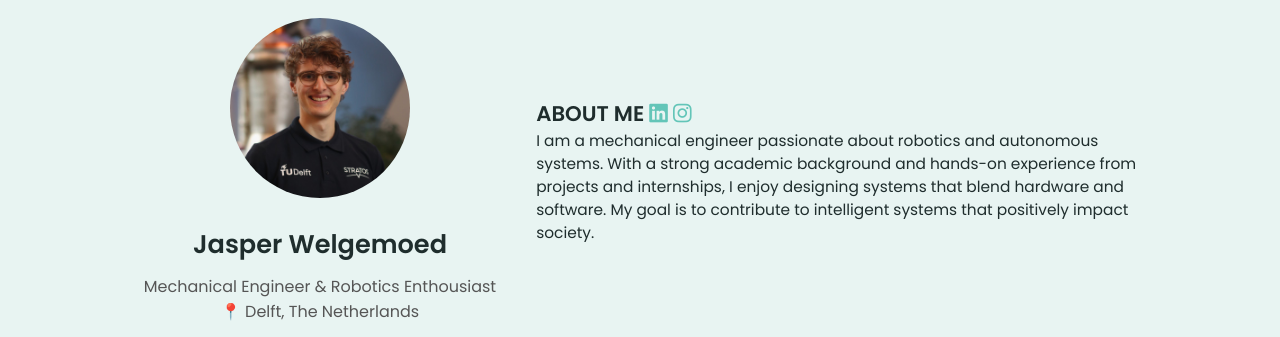
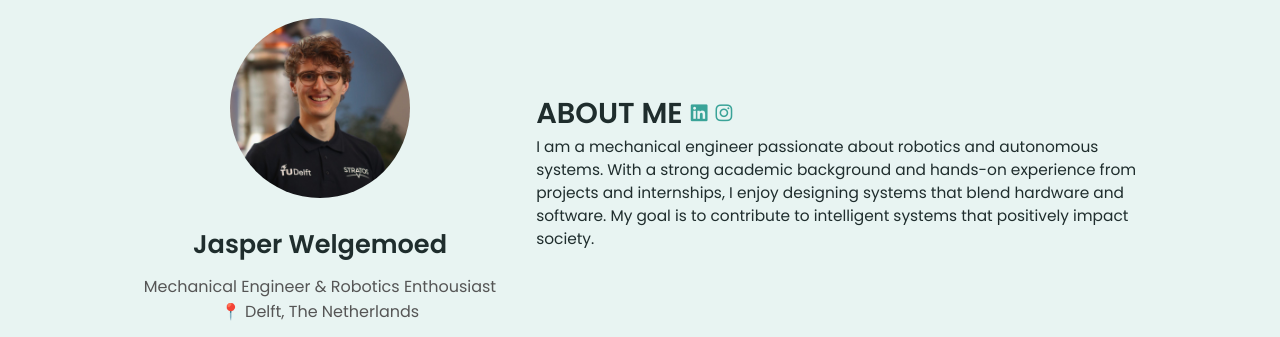
Before and after one commit to jasperwelgemoed/jasperwelgemoed.github.io, a Jekyll site: the page built from index.html, in a window 1280 px wide. Shown: the part 923-1260 px from the top of the page. Built offline with Jekyll 4.4.1, drawn with Linux system fonts in a browser that asks for light colours.

Commit message:
Update styles.css

```diff
--- a/css/styles.css
+++ b/css/styles.css
@@ -1054,3 +1054,21 @@ footer p {
 .bio-text {
   max-width: 600px;
 }
+
+.about-heading {
+  font-size: 1.8rem;
+  font-weight: bold;
+  display: flex;
+  align-items: center;
+  gap: 0.5rem;
+}
+
+.about-heading a {
+  color: #3aa398; /* or any petrol tone you like */
+  font-size: 1.2rem;
+  transition: color 0.2s ease;
+}
+
+.about-heading a:hover {
+  color: #63c5b8;
+}
```
